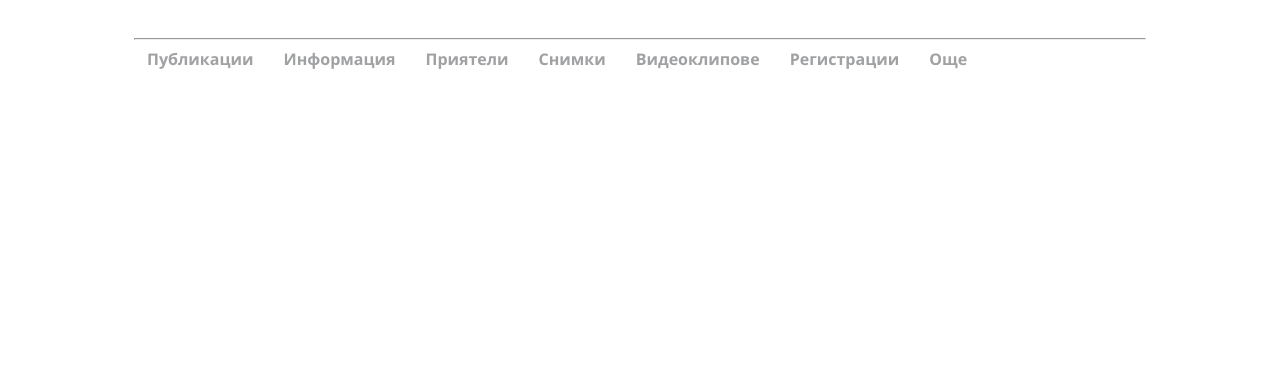
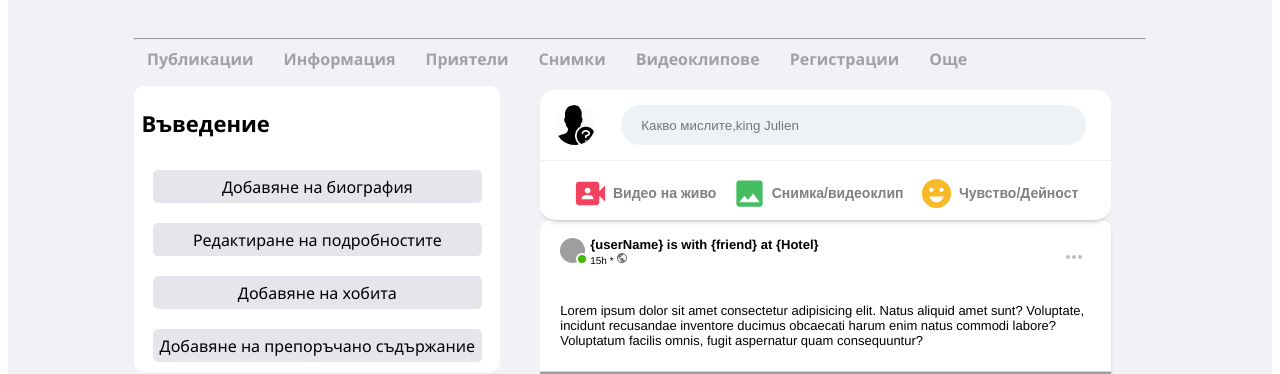
Before and after one commit to mpehlivanova/Facebook, a React (Create React App) app: page /user in a window 1280 px wide. Shown: the part 578-952 px from the top of the page. Built offline with nearby package versions, Linux system fonts and the light colour scheme; grey boxes are pictures that could not be loaded.

Commit message:
added some features to the profile page ane small corections in create comment component

```diff
--- a/src/App.js
+++ b/src/App.js
@@ -7,6 +7,7 @@ import {  Routes, Route } from "react-router-dom";
 // import LocalizationProvider from "@mui/lab/LocalizationProvider";
 import ProfilePageTop from "./components/ProfilePageTop";
 import Friends from "./pages/Friends";
+import ProfilePage from './pages/ProfilePage';
 
 function App() {
   const user = 1;
@@ -21,7 +22,7 @@ function App() {
               <Route path="/"  element={<Main></Main>} />
               <Route
                 path="/user"
-                element={<ProfilePageTop></ProfilePageTop>}
+                element={<ProfilePage/>}
               />
               <Route path="/friends" element={<Friends></Friends>} />
             </Routes>
--- a/src/components/CreateComment.js
+++ b/src/components/CreateComment.js
@@ -4,77 +4,75 @@ import myProfil from "../components-css/imgLeftBar/guest.png";
 import { makeStyles } from "@mui/styles";
 import { borderRadius, display } from "@mui/system";
 import VideocamIcon from '@mui/icons-material/Videocam';
+import VideoCameraFrontIcon from "@mui/icons-material/VideoCameraFront";
 import InsertPhotoIcon from '@mui/icons-material/InsertPhoto';
 import EmojiEmotionsIcon from '@mui/icons-material/EmojiEmotions';
 
 const cssStyle = makeStyles({
-    topComment:{
-
-        display:"flex",
-        height:"50%",
-        borderBottom:"1px solid #eff2f5",
-        paddingBottom:"15px",
-        padding:"15px",
+  topComment: {
+    display: "flex",
+    height: "50%",
+    borderBottom: "1px solid #eff2f5",
+    paddingBottom: "15px",
+    padding: "15px",
   },
-    img:{
-        width:"30px",
-        borderRadius:"33px",
-
+  img: {
+    width: "40px",
+    height: "40px",
+    borderRadius: "33px",
   },
-    input:{
-        border:"none",
+  input: {
+    border: "none",
     outlineWidth: "0",
-        padding:"5px 20px",
-        margin:"0 10px",
-        borderRadius:"33px",
-        backgroundColor:"#eff2f5",
-        flex:"1"
+    padding: "5px 20px",
+    margin: "0 10px",
+    borderRadius: "33px",
+    backgroundColor: "#eff2f5",
+    flex: "1",
+    height: "30px",
   },
-    conteiner:{
-        width:"78%",
-        height:"130px",
-        display:"flex",
-        marginTop:"20px",
-        flexDirection:"column",
-        backgroundColor:"white",
-        borderRadius:"15px",
-        boxShadow:"0px 5px 7px -7px rgba(0,0,0,0.75)"
-
+  conteiner: {
+    width: "78%",
+    height: "130px",
+    display: "flex",
+    marginTop: "20px",
+    flexDirection: "column",
+    backgroundColor: "white",
+    borderRadius: "15px",
+    boxShadow: "0px 5px 7px -7px rgba(0,0,0,0.75)",
   },
-    bottomComment:{
-        display:"flex",
-        padding:" 0px 20px 0px 20px",
-        alignItems:"center",
-        margin:"5px",
-        height:"50%"
+  bottomComment: {
+    display: "flex",
+    padding: " 0px 20px 0px 20px",
+    alignItems: "center",
+    margin: "5px",
+    height: "50%",
+    justifyContent: "space-around",
   },
-    camera:{
-        color:"red",
-
+  camera: {
+    color: "#f3425f",
   },
-    photo:{
-        color:"green",
-
+  photo: {
+    color: "#45bd62",
   },
-    emoji:{
-        color:"orange"
+  emoji: {
+    color: "#f7b928",
   },
-    textInfo:{
-        color:"grey",
-        fontFamily:"Arial",
-        fontSize:"medium",
-        marginLeft:"10px",
+  textInfo: {
+    color: "grey",
+    fontFamily: "Arial",
+    fontSize: "14px",
+    marginLeft: "5px",
   },
-    conteiner_option:{
-        display:"flex",
-        textAlign:"center", // да сложа *hover
-        padding:" 0px 20px 0px 20px",
-        alignItems:"center",
-        margin:"5px",
-        cursor:"pointer",
-    }
-
-})
+  conteiner_option: {
+    display: "flex",
+    // textAlign:"center", // да сложа *hover
+    // padding:" 0px 20px 0px 20px",
+    alignItems: "center",
+    margin: "5px",
+    cursor: "pointer",
+  },
+});
 
 function CreatePost() {
 
@@ -83,40 +81,39 @@ function CreatePost() {
 
     return (
       <div className={style.conteiner}>
-
-
         <div className={style.topComment}>
-                <ListItemIcon >
-                    <img className={style.img} src={myProfil} alt="icon my profil" ></img>
+          <ListItemIcon>
+            <img
+              className={style.img}
+              src={myProfil}
+              alt="icon my profil"
+            ></img>
           </ListItemIcon>
-                <input className={style.input} placeholder="Какво мислите,king Julien"></input>     {/*!!!!!!!!!!смяна на име*/}
+          <input
+            className={style.input}
+            placeholder="Какво мислите,king Julien"
+          ></input>{" "}
+          {/*!!!!!!!!!!смяна на име*/}
         </div>
-
 
         <div className={style.bottomComment}>
           <div className={style.conteiner_option}>
-                <VideocamIcon className={style.camera} fontSize = "large"/>
+            <VideoCameraFrontIcon className={style.camera} fontSize="large" />
             <h3 className={style.textInfo}>Видео на живо</h3>
           </div>
 
-
           <div className={style.conteiner_option}>
-                <InsertPhotoIcon className={style.photo} fontSize = "large"/>
+            <InsertPhotoIcon className={style.photo} fontSize="large" />
             <h3 className={style.textInfo}>Снимка/видеоклип</h3>
           </div>
 
-
           <div className={style.conteiner_option}>
-                <EmojiEmotionsIcon className={style.emoji} fontSize = "large"/>
+            <EmojiEmotionsIcon className={style.emoji} fontSize="large" />
             <h3 className={style.textInfo}>Чувство/Дейност</h3>
           </div>
-
         </div>
-
-
-
       </div>
-    )
+    );
 }
 
 export default CreatePost
--- a/src/components/Header.js
+++ b/src/components/Header.js
@@ -13,7 +13,7 @@ import IconButton from '@mui/material/IconButton';
 import myProfil from "../components-css/imgLeftBar/guest.png";
 import Button from '@mui/material/Button'
 import ListItemIcon from "@mui/material/ListItemIcon";
-import { BrowserRouter, Link } from "react-router-dom";
+import { Link } from "react-router-dom";
 
 
 
@@ -46,7 +46,7 @@ const useStyles = makeStyles({
         zIndex: "100",
         top: "0",
         boxShadow: "0px 5px 8px -9px rgb(0,0,0,0.75)",
-        alignItems: "baseline",
+        // alignItems: "baseline",
         alignItems:"center",
     },
     left_header:{
--- /dev/null
+++ b/src/components/ProfilePageLeftSide.js
@@ -0,0 +1,39 @@
+import React from 'react'
+import { makeStyles } from "@mui/styles";
+import ProfilePageLeftSideFields from './ProfilePageLeftSideFields';
+
+const useStyle = makeStyles({
+  mainWrapper: {
+    marginTop: "16px",
+    marginLeft: "10%",
+    height: "286px",
+    width: "30%",
+    display: "flex",
+    flexDirection: "column",
+    gap: "10px",
+    backgroundColor: "white",
+    alignItems: "center",
+    borderRadius: "10px",
+    fontFamily: "Segoe UI",
+  },
+  mainText: {
+    marginLeft: "-61%",
+    fontSize: "22px",
+    fontWeight: "bold",
+  },
+});
+
+
+export default function ProfilePageLeftSide() {
+    const style = useStyle();
+  return (
+      <div className={style.mainWrapper}>
+          <p className={style.mainText}>Въведение</p>
+          <ProfilePageLeftSideFields name="Добавяне на биография"/>
+          <ProfilePageLeftSideFields name="Редактиране на подробностите"/>
+          <ProfilePageLeftSideFields name="Добавяне на хобита"/>
+          <ProfilePageLeftSideFields name="Добавяне на препоръчано съдържание"/>
+
+    </div>
+  )
+}
--- /dev/null
+++ b/src/components/ProfilePageLeftSideFields.js
@@ -0,0 +1,27 @@
+import React from "react";
+import { makeStyles } from "@mui/styles";
+
+const useStyle = makeStyles({
+  field: {
+    width: "90%",
+    height: "50px",
+    fontSize: "16px",
+    backgroundColor: "#e4e6eb",
+    marginBottom: "10px",
+    display: "flex",
+    justifyContent: "center",
+    alignItems: "center",
+    borderRadius: "5px",
+    fontWeight: "500",
+    cursor: "pointer",
+    "&:hover": {
+      backgroundColor: "#d8d8d8",
+    },
+  },
+});
+
+export default function ProfilePageLeftSideFields(props) {
+  const style = useStyle();
+
+  return <div className={style.field}>{props.name}</div>;
+}
--- /dev/null
+++ b/src/components/ProfilePageRightSide.js
@@ -0,0 +1,18 @@
+import React from "react";
+import { makeStyles } from "@mui/styles";
+import CreateComment from "./CreateComment"
+
+const useStyle = makeStyles({
+    mainRight: {
+        display: "flex",
+
+    }
+});
+
+export default function ProfilePageRightSide() {
+  const style = useStyle();
+
+    return <div className={style.mainRight}>
+      <CreateComment />
+  </div>;
+}
--- a/src/components/ProfilePageTop.js
+++ b/src/components/ProfilePageTop.js
@@ -3,8 +3,6 @@ import { makeStyles } from "@mui/styles";
 import CameraAltIcon from "@mui/icons-material/CameraAlt";
 import AddCircleIcon from "@mui/icons-material/AddCircle";
 import EditIcon from "@mui/icons-material/Edit";
-// import { IconButton } from "@mui/material";
-import { display } from "@mui/system";
 import { Link } from "react-router-dom";
 
 const useStyle = makeStyles({
@@ -56,6 +54,7 @@ const useStyle = makeStyles({
 
   userName: {
     position: "relative",
+    height: "30px",
     top: "380px",
     left: "-25%",
     fontFamily: "Segoe UI",
--- a/src/pages/ProfilePage.js
+++ b/src/pages/ProfilePage.js
@@ -1,10 +1,43 @@
 import React from "react";
+import ProfilePageLeftSide from "../components/ProfilePageLeftSide";
 import ProfilePageTop from "./../components/ProfilePageTop";
+import { makeStyles } from "@mui/styles";
+import ProfilePageRightSide from "../components/ProfilePageRightSide";
+import Post from './../components/Post';
+
+const useStyle = makeStyles({
+  container: {
+    backgroundColor: "#f0f2f5",
+
+  },
+  main: {
+    display: "flex",
+    gap: "40px"
+
+  },
+  rightSide: {
+
+    width: "60%",
+
+  }
+});
 
 export default function ProfilePage() {
+  const style = useStyle();
+
   return (
-    <div>
+    <div className={style.container}>
       <ProfilePageTop />
+
+      <div className={style.main}>
+        <ProfilePageLeftSide />
+
+       <div className={style.rightSide}>
+          <ProfilePageRightSide />
+          <Post/>
+       </div>
+
+      </div>
     </div>
   );
 }
```
Lines whose indentation alone changed are shown as unchanged.
